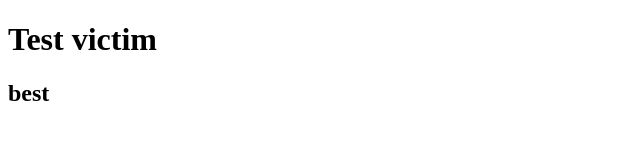
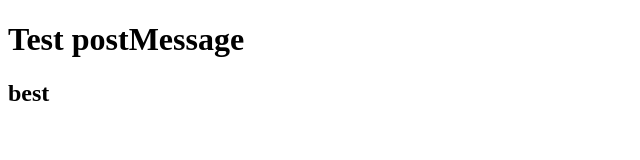
Before and after one commit to jamsrayvictim1/test-vuln-app, a plain HTML site: page index.html in a window 1280 px wide. Shown: the whole page, without its empty margins (0-640 px from the left). Drawn offline with Linux system fonts and the light colour scheme.

Commit message:
Update index.html

```diff
--- a/index.html
+++ b/index.html
@@ -6,7 +6,7 @@
     <title>Document</title>
 </head>
 <body>
-  <h1>Test victim</h1>
+  <h1>Test postMessage</h1>
   <h2>best</h2>
   <script src="index.js"></script>
 </body>
```
